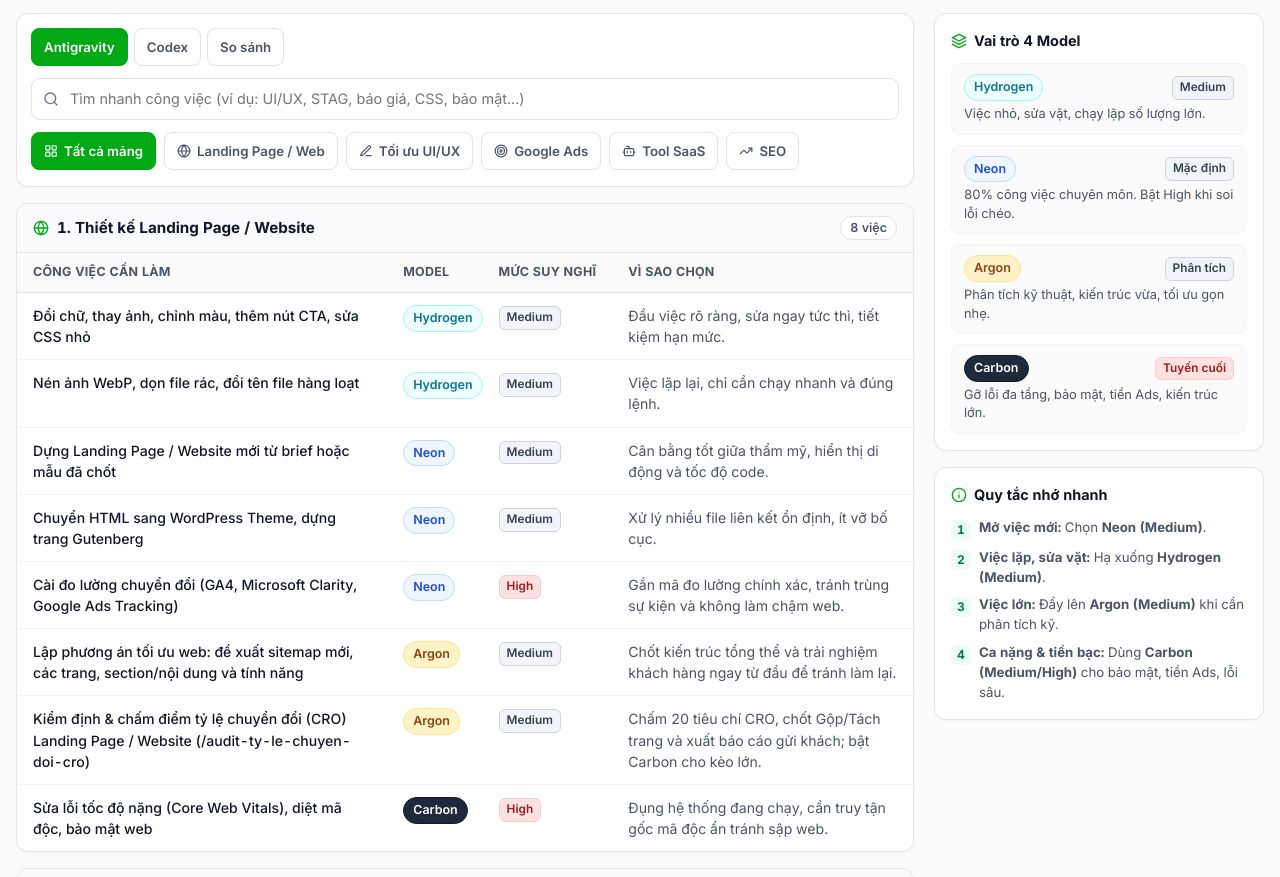
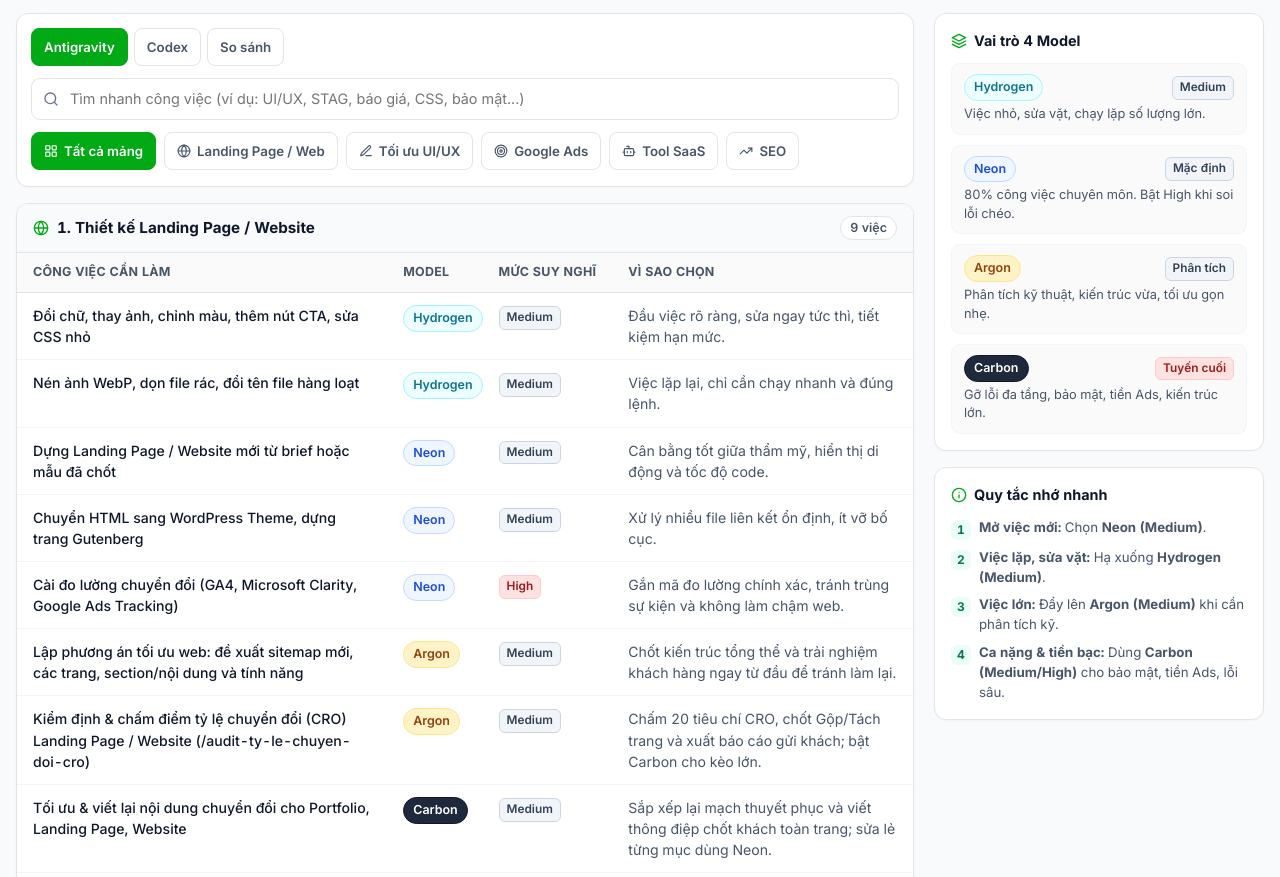
Before and after one commit to havanvandn-prog/bang-tra-cuu-gemini4, a plain HTML site: page index.html in a window 1280 px wide. Shown: the part 75-952 px from the top of the page. Drawn offline with Linux system fonts and the light colour scheme.

Commit message:
Bo sung tac vu toi uu va viet lai noi dung Portfolio Landing Page Website (Carbon Medium)

```diff
--- a/index.html
+++ b/index.html
@@ -888,6 +888,9 @@
       { cat: 'Website', task: 'Kiểm định & chấm điểm tỷ lệ chuyển đổi (CRO) Landing Page / Website (/audit-ty-le-chuyen-doi-cro)', model: 'Argon', level: 'Medium', reason: 'Chấm 20 tiêu chí CRO, chốt Gộp/Tách trang và xuất báo cáo gửi khách; bật Carbon cho kèo lớn.',
         codex: { model: 'Astra', level: 'Medium', reason: 'Cần đối chiếu từ khóa, tâm lý rớt đơn, vị thế 3 đối thủ và viết lại lời chào hàng mẫu.' }
       },
+      { cat: 'Website', task: 'Tối ưu & viết lại nội dung chuyển đổi cho Portfolio, Landing Page, Website', model: 'Carbon', level: 'Medium', reason: 'Sắp xếp lại mạch thuyết phục và viết thông điệp chốt khách toàn trang; sửa lẻ từng mục dùng Neon.',
+        codex: { model: 'Astra', level: 'Medium', reason: 'Cần kết nối nỗi đau khách hàng, bằng chứng số liệu và lời kêu gọi hành động xuyên suốt trang.' }
+      },
       { cat: 'Website', task: 'Sửa lỗi tốc độ nặng (Core Web Vitals), diệt mã độc, bảo mật web', model: 'Carbon', level: 'High', reason: 'Đụng hệ thống đang chạy, cần truy tận gốc mã độc ẩn tránh sập web.',
         codex: { model: 'Astra', level: 'High', reason: 'Cần đối chiếu mã nguồn, số liệu hiệu năng và dấu hiệu nhiễm mã độc để tìm nguyên nhân gốc.' }
       },
```
